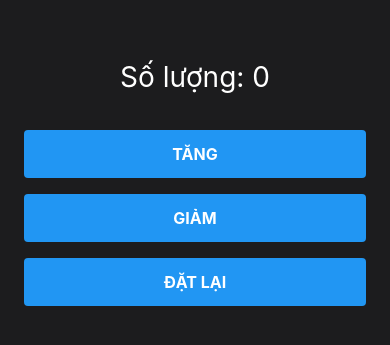
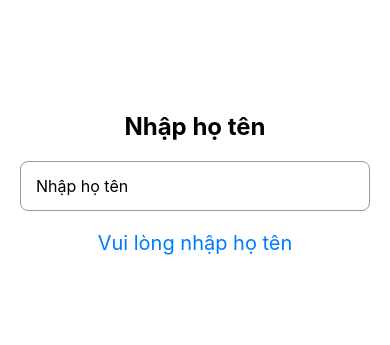
Before and after one commit to phu05ddddddddddddddd/tuan3, a React Native app: screen / in a window 390 px wide. Shown: the part 239-584 px from the top of the page. Built offline with nearby package versions, Linux system fonts and the light colour scheme.

Commit message:
BaiTap_useState

```diff
--- a/App.tsx
+++ b/App.tsx
@@ -1,37 +1,24 @@
 import React, { useState } from 'react';
-import { View, Text, TouchableOpacity, StyleSheet } from 'react-native';
+import { View, Text, TextInput, StyleSheet } from 'react-native';
 
-export default function CounterScreen() {
-  const [count, setCount] = useState(0);
+export default function App() {
+
+  const [fullName, setFullName] = useState('');
 
   return (
     <View style={styles.container}>
+      <Text style={styles.title}>Nhập họ tên</Text>
 
-      <Text style={styles.title}>Số lượng: {count}</Text>
+      <TextInput
+        style={styles.input}
+        value={fullName}
+        onChangeText={setFullName}
+        placeholder="Nhập họ tên"
+      />
 
-
-      <TouchableOpacity
-        style={styles.button}
-        onPress={() => setCount(previousCount => previousCount + 1)}
-      >
-        <Text style={styles.buttonText}>TĂNG</Text>
-      </TouchableOpacity>
-
-
-      <TouchableOpacity
-        style={styles.button}
-        onPress={() => setCount(previousCount => Math.max(0, previousCount - 1))}
-      >
-        <Text style={styles.buttonText}>GIẢM</Text>
-      </TouchableOpacity>
-
-
-      <TouchableOpacity
-        style={styles.button}
-        onPress={() => setCount(0)}
-      >
-        <Text style={styles.buttonText}>ĐẶT LẠI</Text>
-      </TouchableOpacity>
+      <Text style={styles.greeting}>
+        {fullName ? `Xin chào, ${fullName}!` : 'Vui lòng nhập họ tên'}
+      </Text>
     </View>
   );
 }
@@ -39,27 +26,31 @@ export default function CounterScreen() {
 const styles = StyleSheet.create({
   container: {
     flex: 1,
-    gap: 16,
     justifyContent: 'center',
-    padding: 24,
-    backgroundColor: '#1c1c1e',
+    alignItems: 'center',
+    padding: 20,
+    backgroundColor: '#fff',
   },
+
   title: {
-    fontSize: 28,
-    textAlign: 'center',
-    color: '#ffffff',
+    fontSize: 24,
+    fontWeight: 'bold',
     marginBottom: 20,
   },
-  button: {
-    backgroundColor: '#2196F3',
-    paddingVertical: 14,
-    borderRadius: 4,
-    alignItems: 'center',
-    justifyContent: 'center',
+
+  input: {
+    width: '100%',
+    height: 50,
+    borderWidth: 1,
+    borderColor: '#999',
+    borderRadius: 8,
+    paddingHorizontal: 15,
+    fontSize: 16,
   },
-  buttonText: {
-    color: '#ffffff',
-    fontSize: 16,
-    fontWeight: 'bold',
+
+  greeting: {
+    marginTop: 20,
+    fontSize: 20,
+    color: '#007AFF',
   },
 });
```
